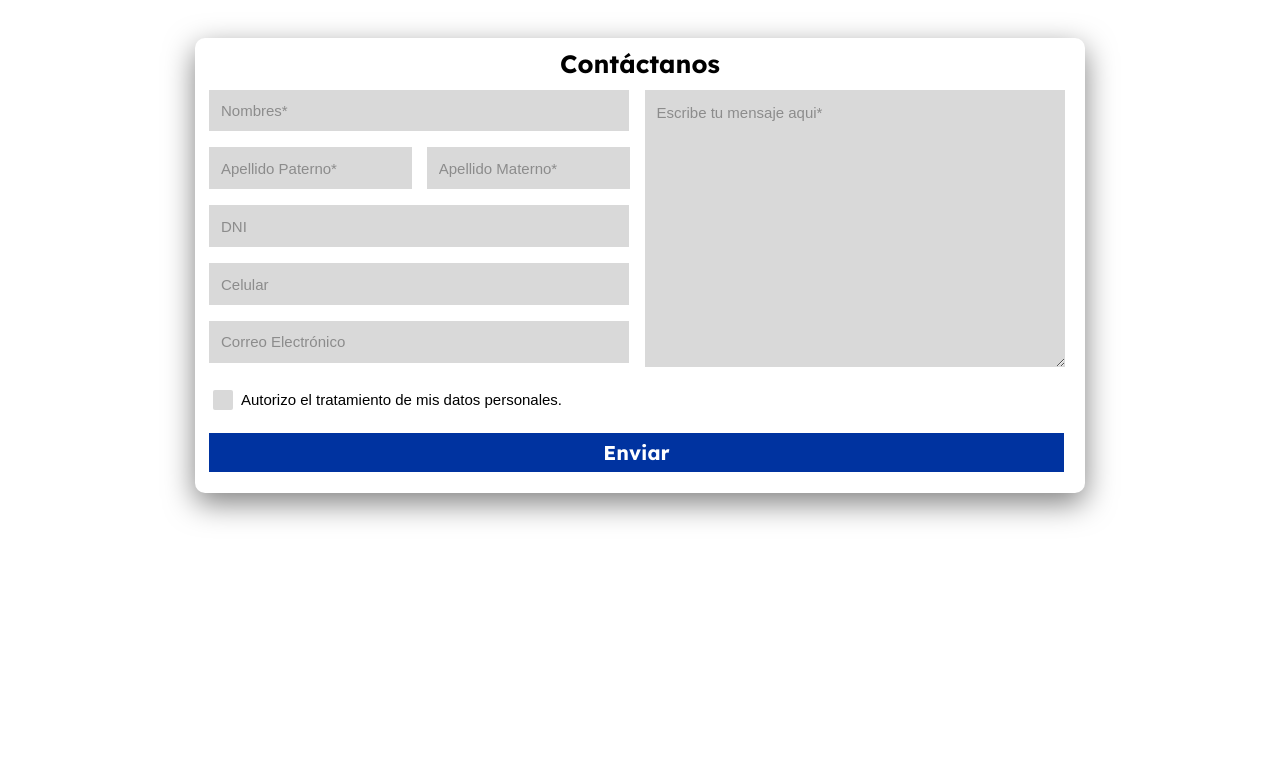
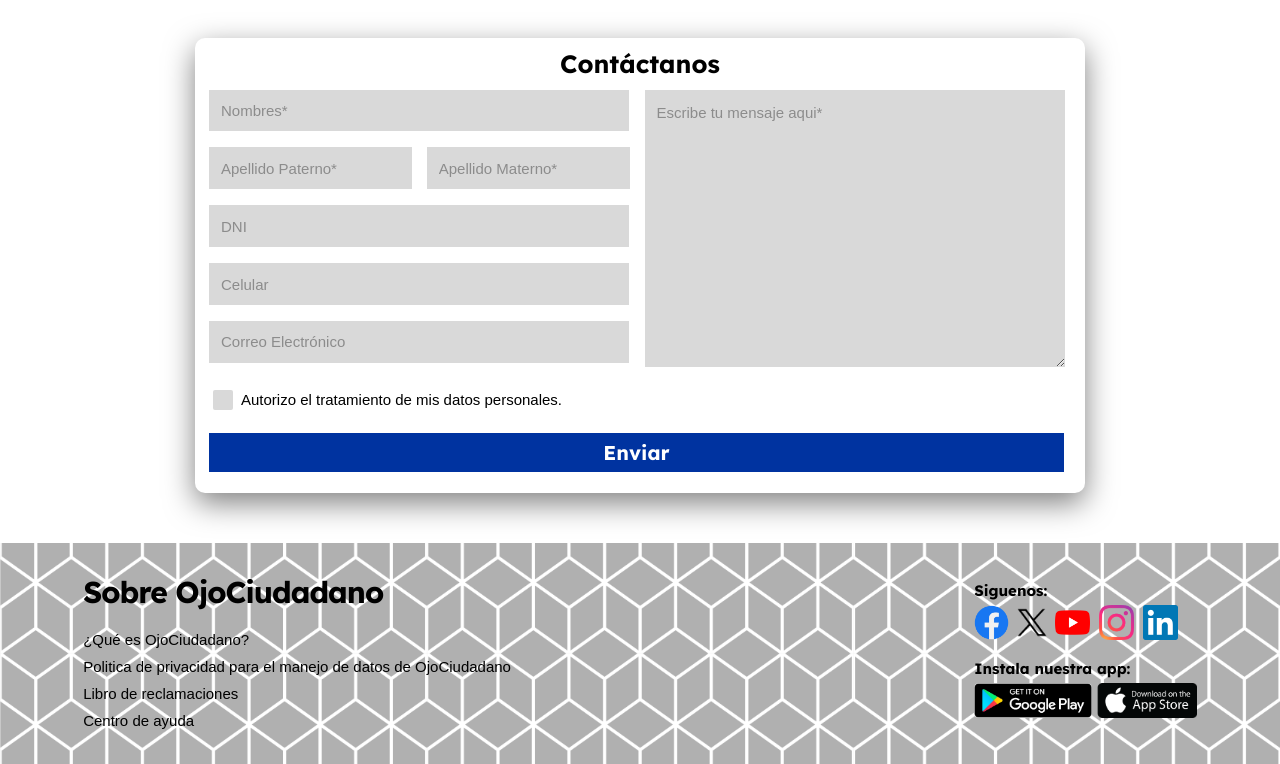
Before and after one commit to DilanAnton/Landing-Page-OjoCiudadano, a plain HTML site: page index.html in a window 1280 px wide. Shown: the part 1285-2049 px from the top of the page. Before the commit the page ends 1828 px from the top, so only its background shows below. Drawn offline with Linux system fonts and the light colour scheme; a web font is replaced by a local one.

Commit message:
Implementación Pie De Pagina

```diff
--- a/index.html
+++ b/index.html
@@ -128,3 +128,36 @@
             </form>
         </div>
     </section>
+    <!--______________________________________PIE DE PAGINA______________________________________-->
+    <footer class="piepagina">
+        <div class="Contenedor-piepagina">
+            <div class="Opciones">
+                <h1>Sobre OjoCiudadano</h1>
+                <a href="PantQueEs.html"><p>¿Qué es OjoCiudadano?</p></a>
+                <a href="https://www.gob.pe/institucion/pcm/informes-publicaciones/698037-politica-de-privacidad-de-gob-pe"><p>Politica de privacidad para el manejo de datos de OjoCiudadano</p></a>
+                <a href="https://reclamos.servicios.gob.pe/?institution_id=108"><p>Libro de reclamaciones</p></a>
+                <a href="https://www.whatsapp.com/?lang=es_LA"><p>Centro de ayuda</p></a>
+            </div>
+            <div class="RedesSociales">
+                <div class="Siguenos">
+                    <p>Siguenos:</p>
+                    <div class="Icons-RedesSociales">
+                        <a href="https://www.facebook.com/"><img height="35px" src="img/Icono-Facebook.png" class="Icon"></a>
+                        <a href="https://x.com/"><img height="35px" src="img/Icono-X.png" class="IconX"></a>
+                        <a href="https://www.youtube.com/"><img height="35px" src="img/Icono-YouTube.png" class="Icon"></a>
+                        <a href="https://www.instagram.com/"><img height="35px" src="img/Icono-Instagram.png" class="Icon"></a>
+                        <a href="https://www.linkedin.com/"><img height="35px" src="img/Icono-Linkedin.png" class="Icon"></a>
+                    </div>
+                </div>
+                <div class="App">
+                    <p>Instala nuestra app:</p>
+                    <div class="Icons-AppStores">
+                        <a href="https://play.google.com/"><img height="35px" src="img/Icono-GooglePlay.png"></a>
+                        <a href="https://www.apple.com/la/app-store/"><img height="35px" src="img/Icono-AppStore.png"></a>
+                    </div>
+                </div>
+            </div>
+        </div>
+    </footer>
+</body>
+</html>
--- a/styles.css
+++ b/styles.css
@@ -476,3 +476,73 @@ form input[type="submit"]:hover {
     border: 2px solid #0033A0;
     background-color: #FFFFFF;
 }
+
+/*_____________________________________________PIE DE PAGINA_____________________________________________*/
+.piepagina{
+    background: url("img/Imagen-Fondo.png") no-repeat;
+    background-position: center;
+    background-size: cover;
+    height: auto;
+    width: 100%;
+}
+
+.Contenedor-piepagina{
+    display: flex;
+    justify-content: space-between;
+    align-items: center;
+}
+
+.Opciones{
+    margin-top: 10px;
+    margin-left: 6.5%;
+    margin-bottom: 40px;
+}
+
+.RedesSociales{
+    margin-top: 20px;
+    margin-right: 6.5%;
+    margin-bottom: 40px;
+}
+
+.Opciones a {
+    text-decoration: none;
+}
+
+.Opciones h1 {
+    font-family: "Lexend", sans-serif;
+    letter-spacing: -1px;
+    font-size: 30px;
+    color: #000000;
+}
+
+.Opciones p {
+    font-family: sans-serif;
+    font-size:15px;
+    color: #000000;
+    margin-bottom: -5px;
+    cursor: pointer;
+}
+
+.Opciones p:hover{
+    text-decoration: underline;
+    color:#FF0000;
+}
+
+.RedesSociales p{
+    font-family: "Lexend", sans-serif;
+    font-size: 15px;
+    font-weight: bold;
+    margin-bottom: 5px;
+}
+
+.Icons-RedesSociales img {
+    padding-right: 5px;
+}
+
+.IconX {
+    margin: 0px -10px 0px -10px;
+}
+
+.RedesSociales img:hover{
+    cursor: pointer;
+}
```
